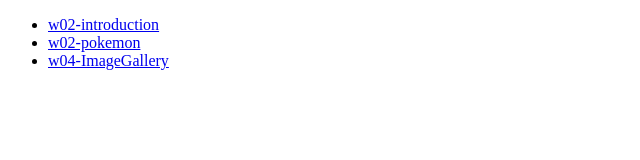
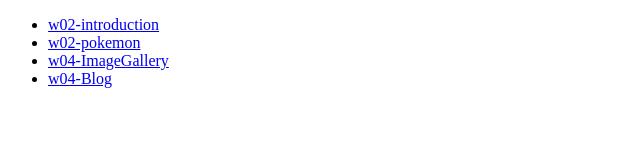
Before and after one commit to Stitchiii/1101-classdemo-407230035, a plain HTML site: page index.html in a window 1280 px wide. Shown: the full height of the page, 0-640 px from the left. Drawn offline with Linux system fonts and the light colour scheme.

```diff
--- a/index.html
+++ b/index.html
@@ -19,6 +19,9 @@
             <li>
                 <a href="./w04/imageGallery.html">w04-ImageGallery</a>
             </li>
+            <li>
+                <a href="./w04/blog.html">w04-Blog</a>
+            </li>
         </ul>
     </div>
 
```
